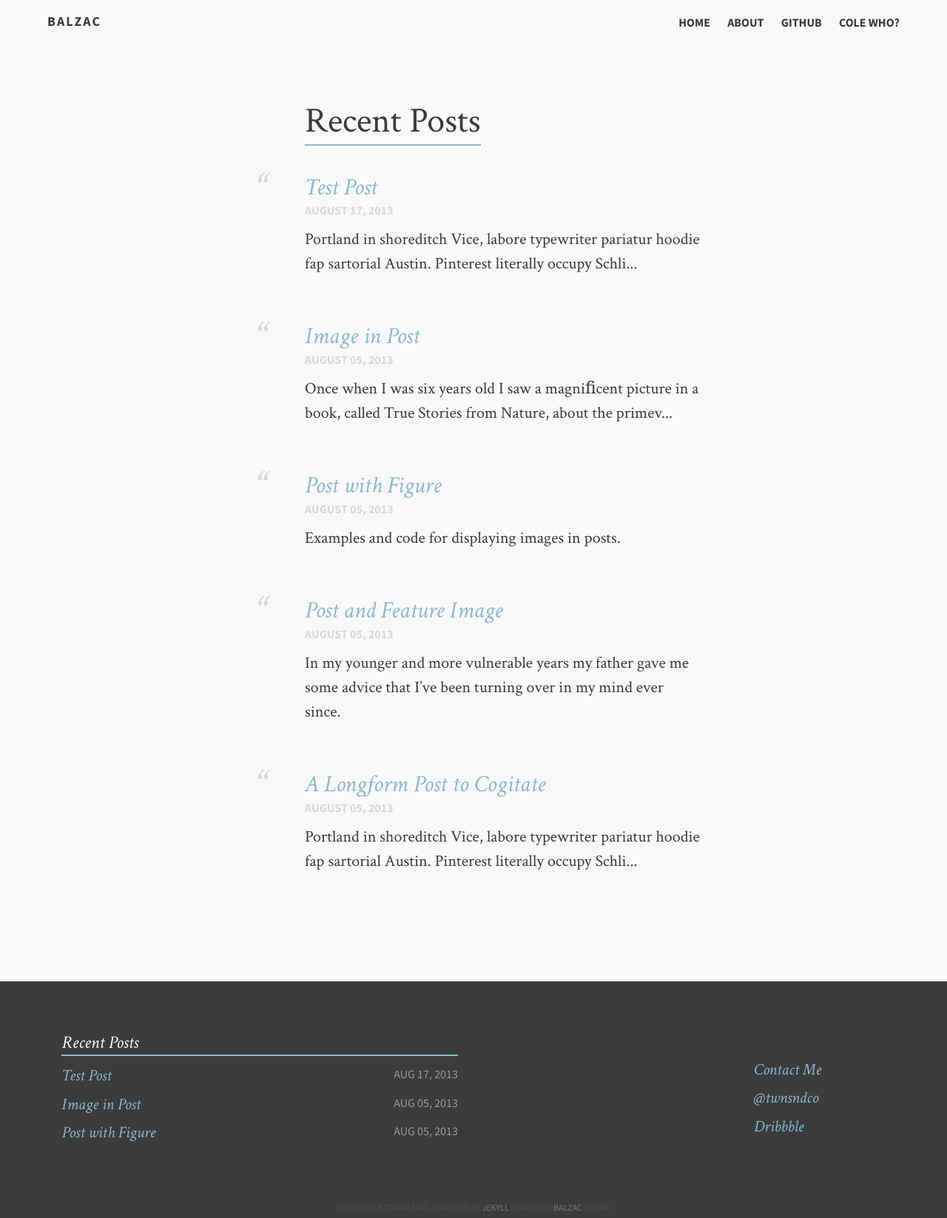
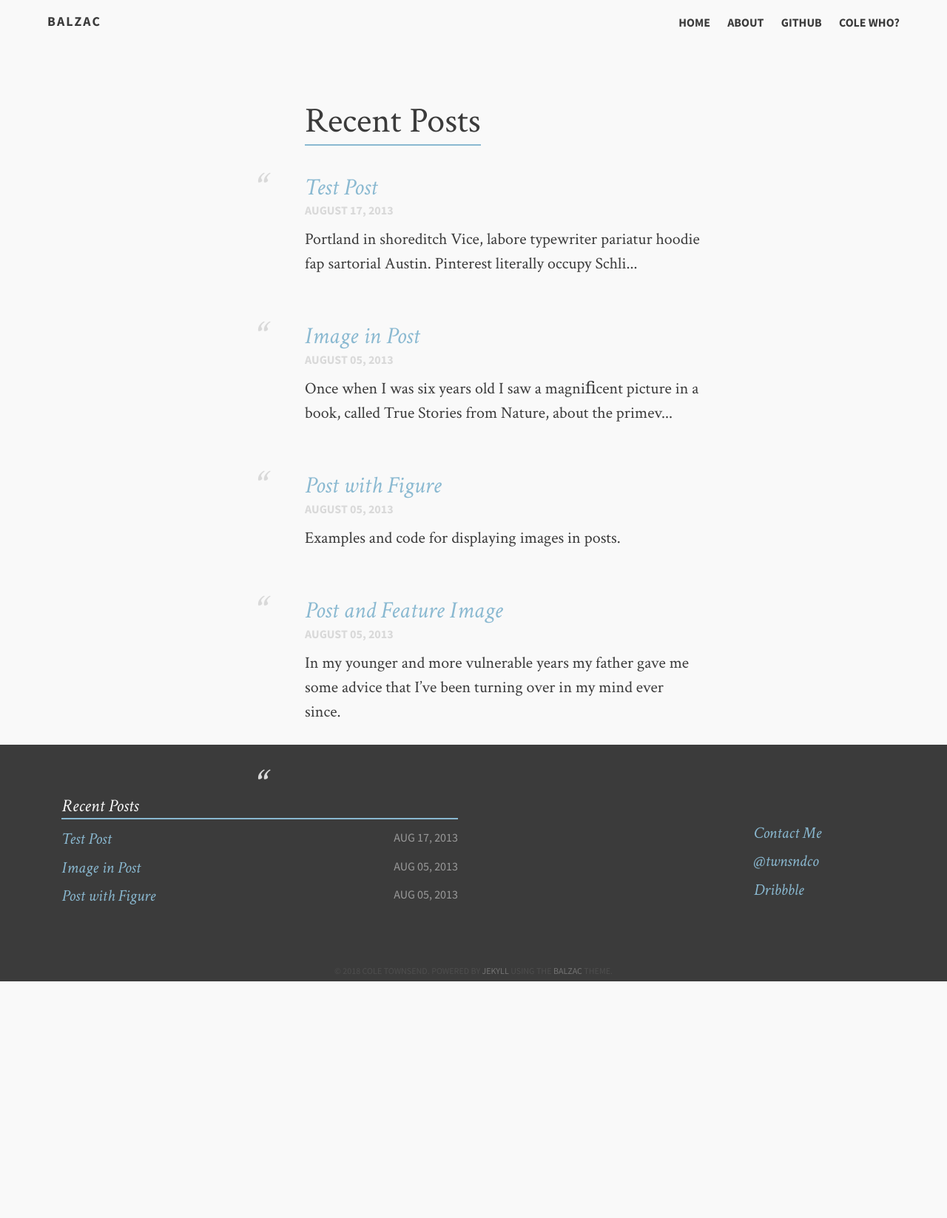
Before and after one commit to ColeTownsend/Balzac-for-Jekyll, a Jekyll site: the page built from index.md, in a window 1280 px wide. Shown: the whole page at 74% size. Built offline with Jekyll 4.4.1, drawn with Linux system fonts in a browser that asks for light colours; after the commit the page ends 1327 px from its top, so only the background shows below that.

Commit message:
Update _styles.scss (#43)
Fix for footer height

```diff
--- a/_sass/_styles.scss
+++ b/_sass/_styles.scss
@@ -153,7 +153,7 @@ input {
 #bump {
     min-height: 100%;
     height: auto;
-    margin: 0 auto -$footerHeight;
+    margin: 0 auto ($footerHeight * -1);
 }
 
 .wrap {
```
